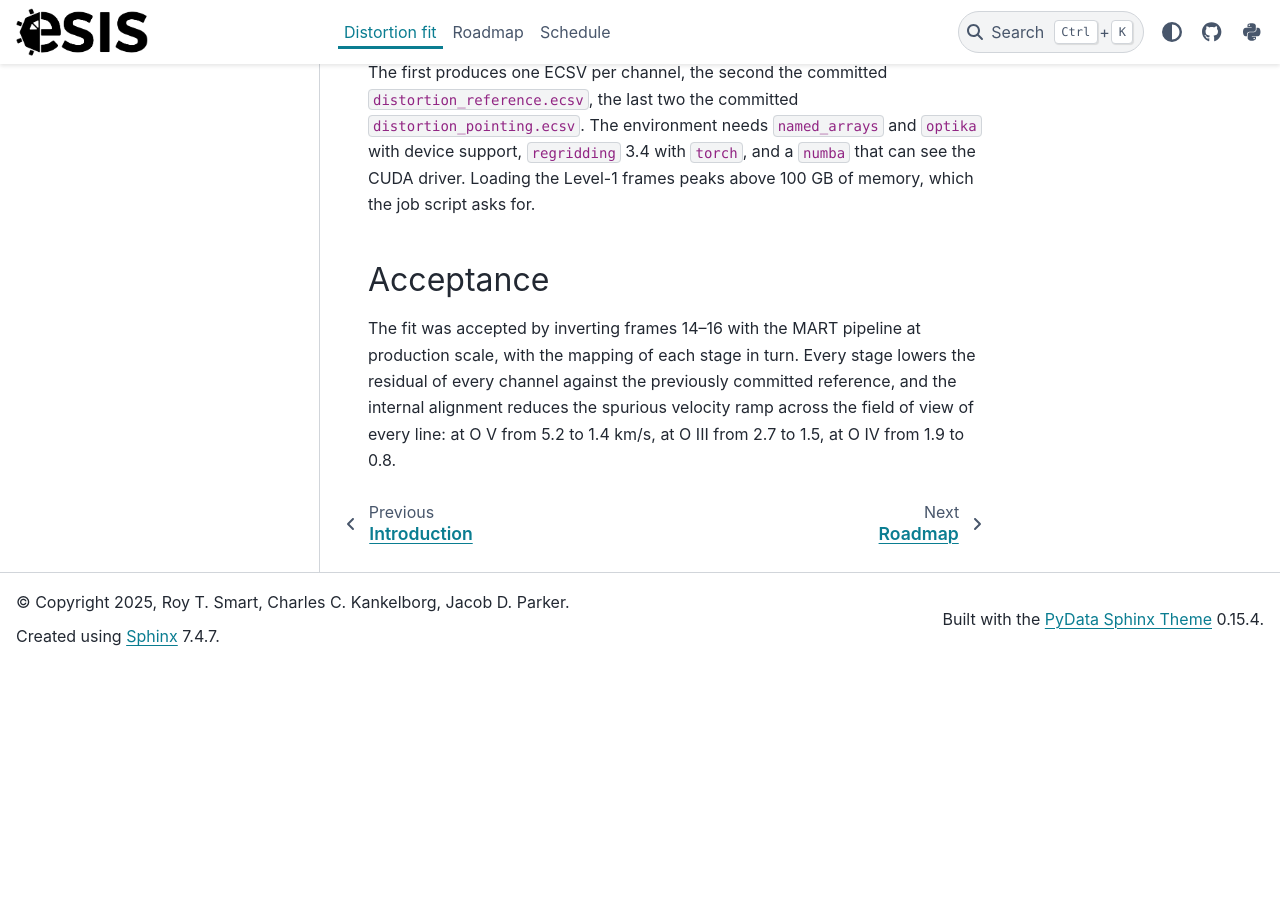
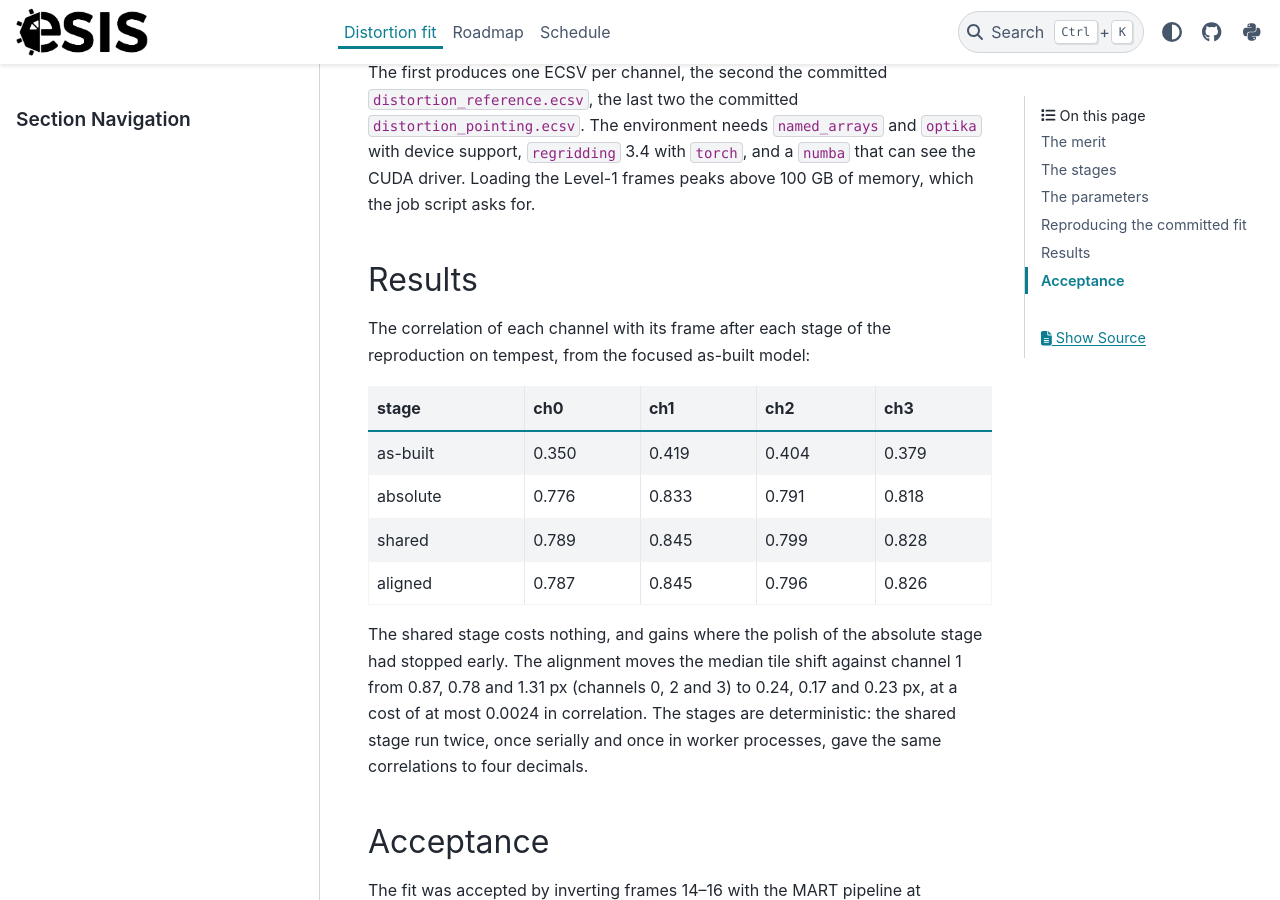
Before and after one commit to esis-mission/esis, a Sphinx documentation site: the page built from docs/reports/distortion-fit.rst, in a window 1280 px wide and 900 px high, scrolled down 2360 px. Built offline with Sphinx 7.4.7 and the PyData theme 0.15.4, drawn with Linux system fonts in a browser that asks for light colours; pages that are not in the unit, such as notebooks, are missing from menus; before the commit the page ends 3025 px from its top, so only the background shows below that.

Commit message:
Regenerate the reference distortion table with the linearized fit
Produced on tempest by docs/reports/distortion_fit/reproduce.py from the
focused as-built model: the absolute stage of every channel, the shared
optics set to their mean with each channel's own terms polished again,
and the channels aligned on the sky plane. Correlations after the
alignment are 0.787, 0.845, 0.796 and 0.826 for channels 0 to 3.

Co-Authored-By: Claude Fable 5.1 <noreply@anthropic.com>
Claude-Session: https://claude.ai/code/session_01BZvKF7o45wK4QpnpQPD581

```diff
--- a/docs/reports/distortion-fit.rst
+++ b/docs/reports/distortion-fit.rst
@@ -101,6 +101,28 @@ The first produces one ECSV per channel, the second the committed
 ``numba`` that can see the CUDA driver.  Loading the Level-1 frames peaks
 above 100 GB of memory, which the job script asks for.
 
+Results
+-------
+
+The correlation of each channel with its frame after each stage of the
+reproduction on tempest, from the focused as-built model:
+
+===========  ======  ======  ======  ======
+stage         ch0     ch1     ch2     ch3
+===========  ======  ======  ======  ======
+as-built     0.350   0.419   0.404   0.379
+absolute     0.776   0.833   0.791   0.818
+shared       0.789   0.845   0.799   0.828
+aligned      0.787   0.845   0.796   0.826
+===========  ======  ======  ======  ======
+
+The shared stage costs nothing, and gains where the polish of the absolute
+stage had stopped early.  The alignment moves the median tile shift against
+channel 1 from 0.87, 0.78 and 1.31 px (channels 0, 2 and 3) to 0.24, 0.17
+and 0.23 px, at a cost of at most 0.0024 in correlation.  The stages are
+deterministic: the shared stage run twice, once serially and once in worker
+processes, gave the same correlations to four decimals.
+
 Acceptance
 ----------
 
```
Also changed, not shown: 2 other files.
